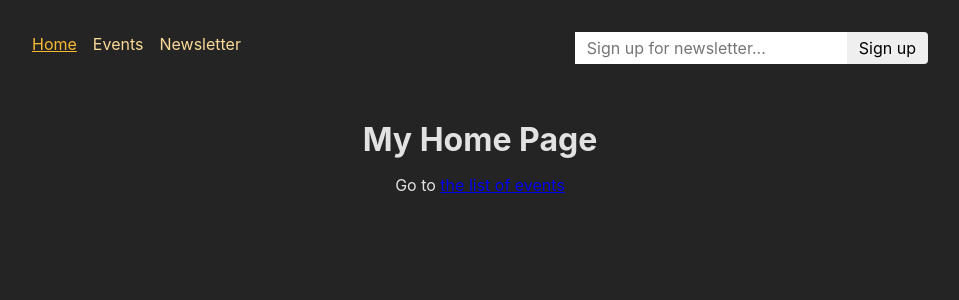
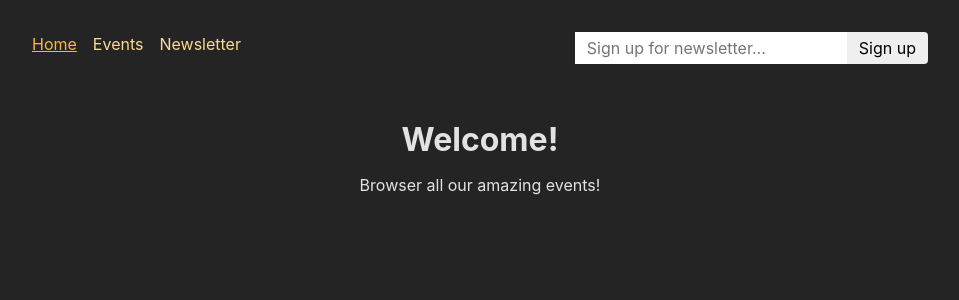
Before and after one commit to farimahnassiri/React, a React (Create React App) app in the folder mpa-with-router-app/frontend/: page / in a window 1280 px wide. Shown: the top 300 px of the page, without its empty margins (160-1119 px from the left). Built offline with nearby package versions, Linux system fonts and the light colour scheme.

Commit message:
homepage updated

```diff
--- a/mpa-with-router-app/frontend/src/pages/Home.js
+++ b/mpa-with-router-app/frontend/src/pages/Home.js
@@ -1,4 +1,5 @@
 import { Link, useNavigate } from 'react-router-dom';
+import PageContent from '../components/PageContent';
 
 function HomePage() {
     const navigate = useNavigate();
@@ -8,13 +9,9 @@ function HomePage() {
     }
 
     return(
-    <>
-        <h1>My Home Page</h1>
-        <p>Go to <Link to="events">the list of events</Link></p>
-        {/* <p>
-            <button onClick={navigateHandler}>Navigate</button>
-        </p> */}
-    </>
+        <PageContent title="Welcome!">
+            <p>Browser all our amazing events!</p>
+        </PageContent>
     );
 }
 
```
